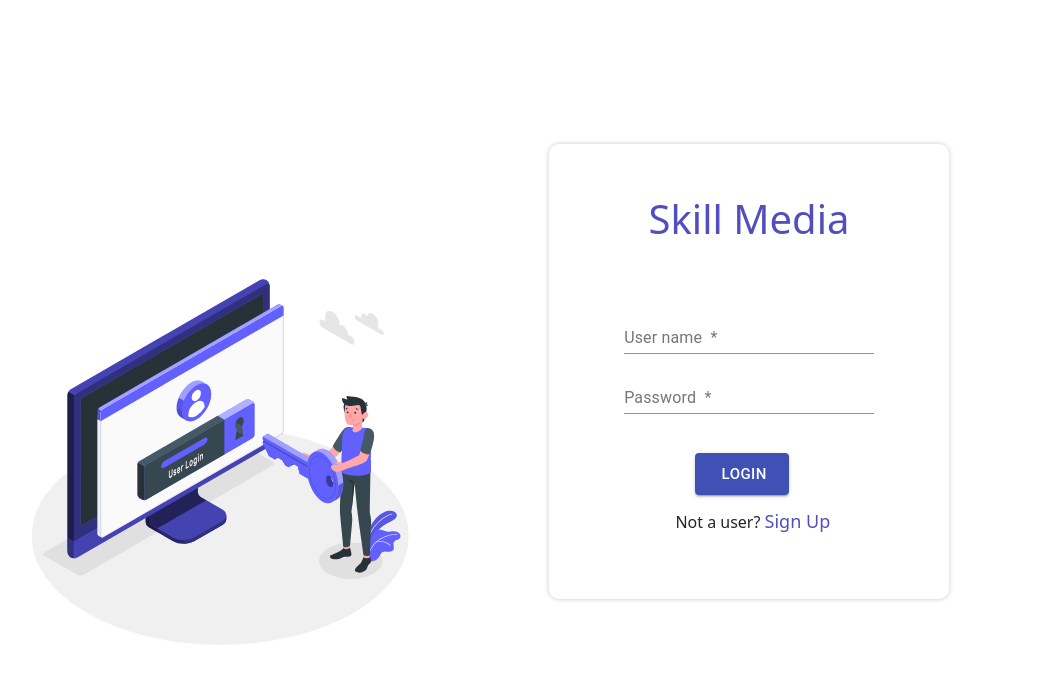
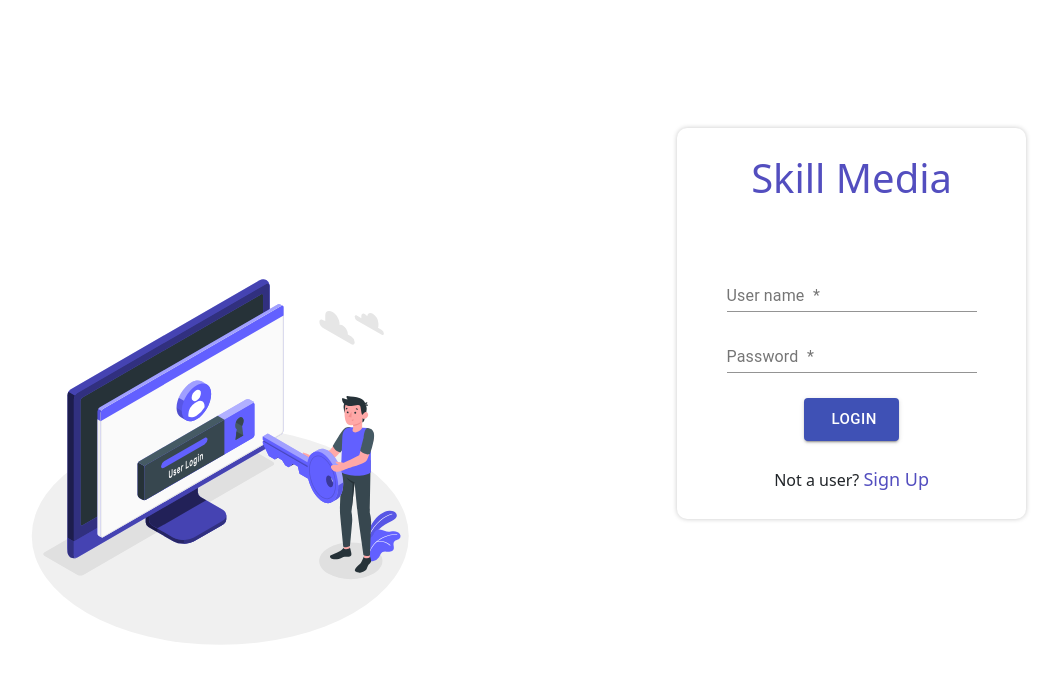
Before and after one commit to teamChampions/Final-Project, a React (Create React App) app in the folder Project/front-end/: page / in a window 1280 px wide. Shown: the top 682 px of the page, without its empty margins (91-1150 px from the left). Built offline with nearby package versions, Linux system fonts and the light colour scheme; a web font is replaced by a local one.

Commit message:
added few changes is UI

```diff
--- a/Project/front-end/src/components/HeaderComponent/Header.tsx
+++ b/Project/front-end/src/components/HeaderComponent/Header.tsx
@@ -94,6 +94,7 @@ export default function Header() {
 									<div
 										style={{
 											display: "grid",
+											margin: "auto auto",
 										}}
 									>
 										<FormControl
--- a/Project/front-end/src/components/cardComponent/card.css
+++ b/Project/front-end/src/components/cardComponent/card.css
@@ -14,11 +14,21 @@
 
 .icon-style {
 	font-size: 28px !important;
-	color:#534edf;
+	color: #534edf;
 }
 
-.post-info{
+.post-info {
 	margin-left: 5px;
 	font-size: 20px;
-	color:#534edf;
+	color: #534edf;
 }
+
+@media screen and (max-width: 560px) {
+	.post-card {
+		transition: none;
+		border-radius: 0px !important;
+	}
+	.post-card:hover {
+		transform: none;
+	}
+}
--- a/Project/front-end/src/components/loginPage/login.css
+++ b/Project/front-end/src/components/loginPage/login.css
@@ -2,20 +2,22 @@ body {
 	/* background-color: #534ebf; */
 	background: whitesmoke;
 }
+
+.button-placement {
+	margin: auto;
+	margin-top: 2vw;
+	text-align: center;
+}
+
 .button {
 	background-color: #534ebf;
-	margin-left: 5.5vw !important;
-	margin-top: 2vw !important;
 }
 
 .login-form {
-	position: absolute;
-	right: 10%;
-	top: 18%;
-	left: 50%;
+	margin: 10% auto 0 60%;
 	background: white;
 	max-width: 400px;
-	padding: 4vw;
+	padding: 2vw;
 	border-radius: 10px;
 	box-shadow: 0px 0px 5px 0px rgb(200, 200, 200);
 }
@@ -42,13 +44,13 @@ body {
 	}
 	.login-form {
 		position: inherit;
+		margin: auto;
 		margin-top: 5vw;
-		right: 0%;
 	}
 	.signup-form {
 		position: inherit;
+		margin: auto;
 		margin-top: 5vw;
-		right: 0%;
 	}
 }
 
@@ -60,7 +62,6 @@ body {
 
 	.login-form {
 		position: inherit;
-		right: 0%;
 		margin-top: 3vw;
 	}
 }
--- a/Project/front-end/src/components/loginPage/login.tsx
+++ b/Project/front-end/src/components/loginPage/login.tsx
@@ -37,7 +37,7 @@ export default function Login() {
 		let result: any = await loginUser(data);
 		if (result) {
 			dispatch(result);
-			toast.success('Login successful', {
+			toast.success("Login successful", {
 				position: "top-center",
 				autoClose: 1500,
 				hideProgressBar: true,
@@ -45,12 +45,11 @@ export default function Login() {
 				pauseOnHover: true,
 				draggable: true,
 				progress: undefined,
-				transition:Zoom,
+				transition: Zoom,
 			});
-				setTimeout(()=>history.push("/home"),1500)
-
+			setTimeout(() => history.push("/home"), 1500);
 		} else {
-			toast.error('Invalid username or password', {
+			toast.error("Invalid username or password", {
 				position: "top-center",
 				autoClose: 2000,
 				hideProgressBar: true,
@@ -58,7 +57,7 @@ export default function Login() {
 				pauseOnHover: true,
 				draggable: true,
 				progress: undefined,
-				transition:Zoom,
+				transition: Zoom,
 			});
 		}
 	};
@@ -67,7 +66,7 @@ export default function Login() {
 	return (
 		<div className="page">
 			<div className="secure-login-svg">
-				<img src={mylogin}></img>
+				<img src={mylogin} alt="login"></img>
 			</div>
 			<ToastContainer></ToastContainer>
 			<form onSubmit={login} className="login-form">
@@ -104,6 +103,7 @@ export default function Login() {
 						required
 						fullWidth
 					/>
+					<div className="button-placement">
 						<Button
 							variant="contained"
 							size="large"
@@ -113,7 +113,8 @@ export default function Login() {
 						>
 							Login
 						</Button>
-					<div style={{ margin: "1vw", marginLeft: "4vw" }}>
+					</div>
+					<div style={{ marginTop: "2vw", textAlign: "center" }}>
 						{"Not a user? "}
 						<Link to="/signup" className="link">
 							Sign Up
--- a/Project/front-end/src/components/signupPage/signup.css
+++ b/Project/front-end/src/components/signupPage/signup.css
@@ -8,12 +8,10 @@
 	justify-content: space-around !important;
 }
 .signup-form {
-	position: absolute;
-	right: 19%;
-	top: 10%;
-	left: 50%;
+	margin: 2% auto 0 60%;
+	max-width: 500px;
 	background: white;
-	padding: 2vw;
+	padding: 2vw 4vw;
 	border-radius: 10px;
 	box-shadow: 0px 0px 5px 0px rgb(200, 200, 200);
 }
@@ -30,7 +28,7 @@
 	.signup-form {
 		position: inherit;
 		margin-top: 5vw;
-		right: 0%;
+		margin: auto;
 	}
 }
 
@@ -41,8 +39,8 @@
 	}
 
 	.signup-form {
-		box-shadow: none;
-		padding: 0%;
+		/* box-shadow: none; */
+		padding: 5%;
 		margin-top: 5vw;
 	}
 }
```
Lines whose indentation alone changed are shown as unchanged.
